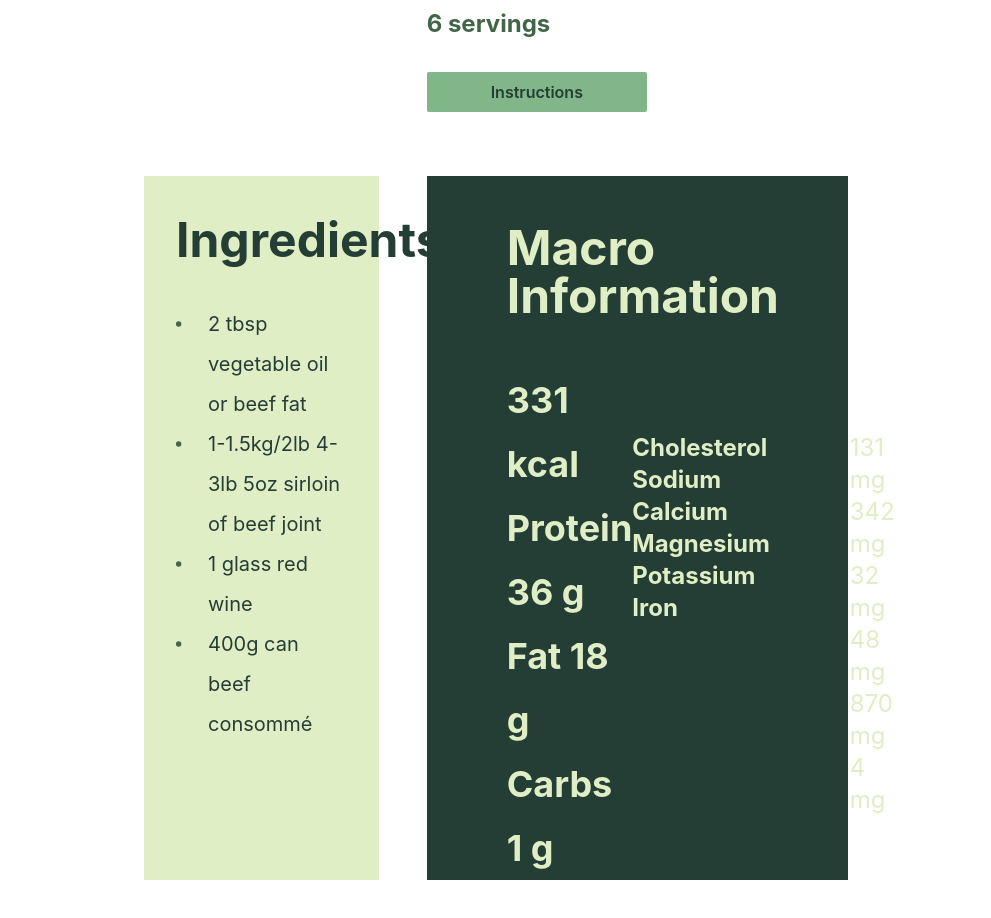
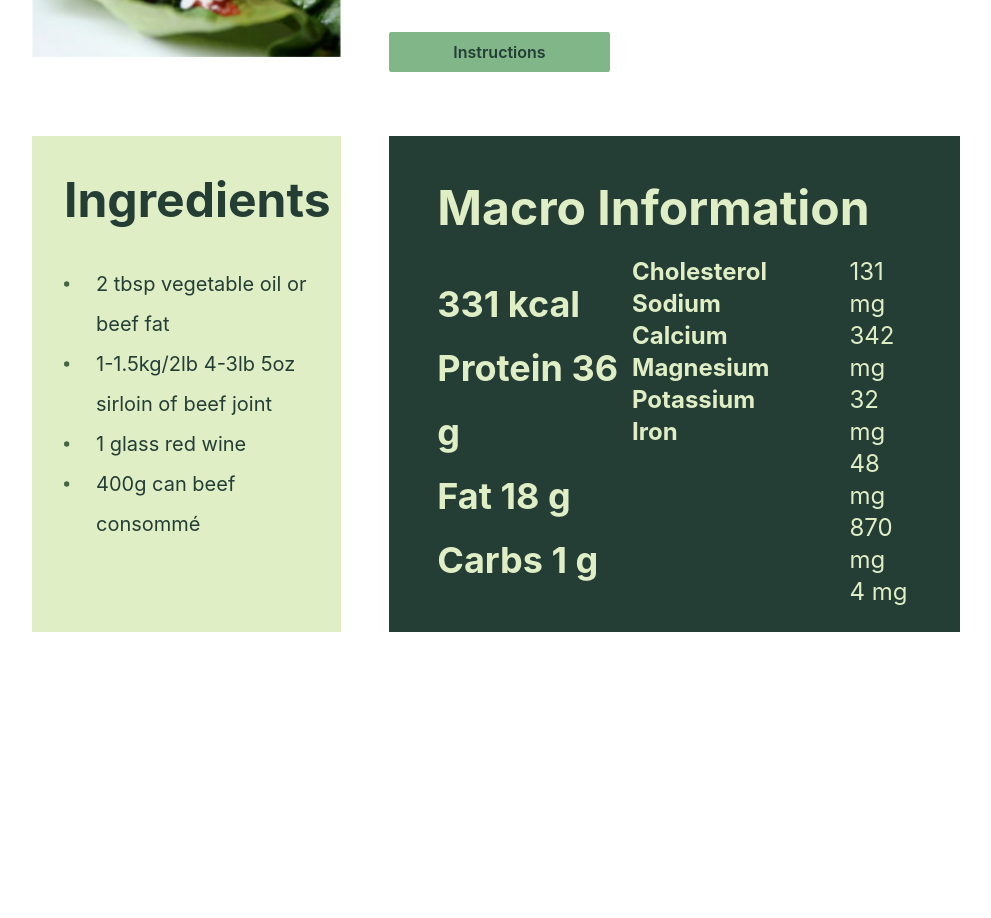
Before and after one commit to qayjjj/ProteinPal, a React (Create React App) app: page /recipe in a window 1280 px wide. Shown: the part 480-1398 px from the top of the page, without its empty margins (144-1135 px from the left). After the commit the page ends 1224 px from the top, so only its background shows below. Built offline with nearby package versions, Linux system fonts and the light colour scheme.

Commit message:
change styling so laptop view looks good for now

```diff
--- a/src/components/Navigation/Navigation.jsx
+++ b/src/components/Navigation/Navigation.jsx
@@ -1,4 +1,5 @@
 import React from 'react'
+import { Link } from 'react-router-dom'
 import searchIcon from '../../assets/icons/search.svg'
 import profileIcon from '../../assets/icons/profile.svg'
 
@@ -7,7 +8,7 @@ function Navigation() {
     <div className="flex items-center justify-between bg-highlight px-12 py-6">
       {/* App name */}
       <h1 className="text-header text-4xl font-semibold drop-shadow-[-1px_0px_0px_#E0EEC6]">
-        proteinpal
+        <Link to="/">proteinpal</Link>
       </h1>
 
       {/* Pages */}
--- a/src/pages/Recipe/Details/Details.jsx
+++ b/src/pages/Recipe/Details/Details.jsx
@@ -25,7 +25,7 @@ export default function Details() {
       </div>
 
       {/* Macro Information */}
-      <div className="flex-1 ml-12 bg-header px-20 py-12 w-1/4 min-h-[30rem] text-background-alt">
+      <div className="flex-1 ml-12 bg-header p-12 w-1/4 min-h-[30rem] text-background-alt">
         <h2 className="text-5xl font-bold text-background-alt">
           Macro Information
         </h2>
--- a/src/pages/Recipe/Recipe.jsx
+++ b/src/pages/Recipe/Recipe.jsx
@@ -7,7 +7,7 @@ export default function Recipe() {
   return (
     <div>
       <Navigation />
-      <div className="py-28 px-72">
+      <div className="py-28 px-44">
         <Overview />
         <Details />
       </div>
```
